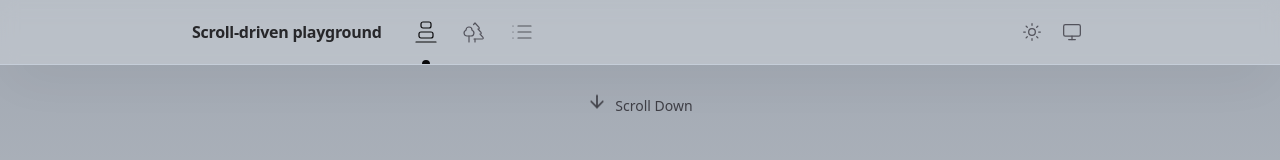
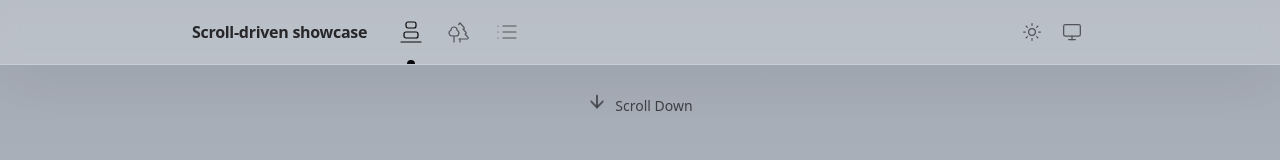
Before and after one commit to adamplesnik/scroll-driven-showcase, a React (Vite) app: page / in a window 1280 px wide. Shown: the top 160 px of the page. Built offline with nearby package versions, Linux system fonts and the light colour scheme; what @adam.plesnik/tailwindcss-scroll-driven-animations would draw is missing.

Commit message:
Rename to showcase

```diff
--- a/index.html
+++ b/index.html
@@ -6,7 +6,7 @@
   <head>
     <meta charset="UTF-8" />
     <meta name="viewport" content="width=device-width, initial-scale=1.0" />
-    <title>Scroll-driven Playground</title>
+    <title>Scroll-driven showcase</title>
   </head>
   <body>
     <div id="root"></div>
--- a/src/partials/Footer.tsx
+++ b/src/partials/Footer.tsx
@@ -9,11 +9,9 @@ const Footer = () => {
       <CenterLayout className="flex flex-col items-baseline gap-8 text-sm md:flex-row">
         <div className="flex flex-col gap-2">
           <NavLink to="/">
-            <div className="tracking-[-0.0175em shrink-0 font-semibold">
-              Scroll-driven playground
-            </div>
+            <div className="tracking-[-0.0175em shrink-0 font-semibold">Scroll-driven showcase</div>
           </NavLink>
-          <NavLink to="https://github.com/adamplesnik/scroll-driven-playground" target="_blank">
+          <NavLink to="https://github.com/adamplesnik/scroll-driven-showcase" target="_blank">
             <svg
               xmlns="http://www.w3.org/2000/svg"
               viewBox="0 0 98 96"
--- a/src/partials/Nav.tsx
+++ b/src/partials/Nav.tsx
@@ -20,7 +20,7 @@ const Nav = ({ className, ...rest }: HTMLAttributes<HTMLDivElement>) => {
       <CenterLayout className="relative flex items-center gap-2">
         <NavLink to="/">
           <h1 className="mr-4 hidden font-semibold tracking-[-0.0175em] text-zinc-800 sm:block dark:text-zinc-200">
-            Scroll-driven playground
+            Scroll-driven showcase
           </h1>
         </NavLink>
         <NotSupportedBadge />
```
